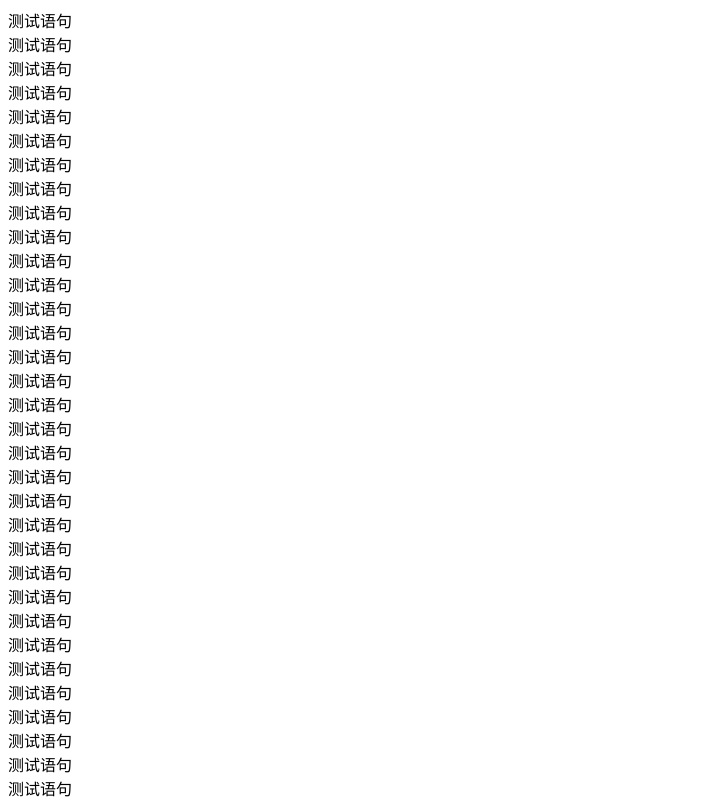
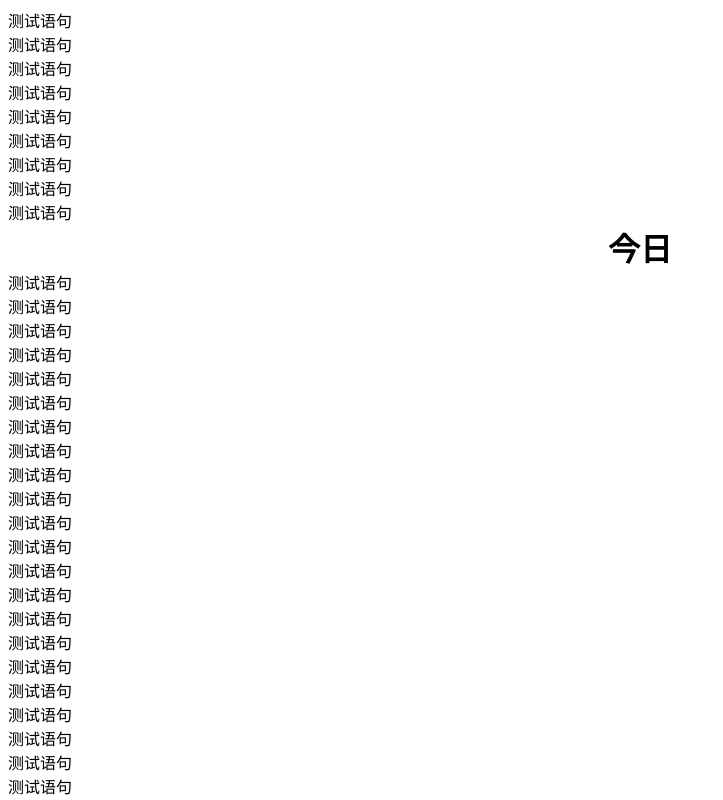
Before and after one commit to tiqio/vue_today, a Vue app in the folder today/: page / in a window 1280 px wide. Shown: the top 800 px of the page, without its empty margins (0-723 px from the left). Built offline with nearby package versions, Linux system fonts and the light colour scheme.

Commit message:
trial_js_stage3

```diff
--- a/today/src/App.vue
+++ b/today/src/App.vue
@@ -1,6 +1,6 @@
 <template>
   <div id="app">
-    <today></today>
+    <today>明日</today>
   </div>
 </template>
 
--- a/today/src/components/today.vue
+++ b/today/src/components/today.vue
@@ -1,10 +1,50 @@
 <template>
-  <div style="{overflow: scroll}">
+  <div>
     <div class='naviBar' :style="{height: naviBarHeight+'px'}" v-if='show_barline'>
       <div class='statusBar' :style="{height: statusBarHeight+'px'}"></div>
-      <div class='today' :style="{top: statusBarHeight+'px', height: naviBarHeight - statusBarHeight+'px'}">今日</div>
+      <div class='today' :style="{top: statusBarHeight+'px', height: naviBarHeight - statusBarHeight+'px',
+                                  opacity: naviBarOpacity}"><slot></slot></div>
       <div class='line'></div>
     </div>
+    <div>测试语句</div>
+    <div>测试语句</div>
+    <div>测试语句</div>
+    <div>测试语句</div>
+    <div>测试语句</div>
+    <div>测试语句</div>
+    <div>测试语句</div>
+    <div>测试语句</div>
+    <div>测试语句</div>
+    <div class='wrong'>今日</div>
+    <div>测试语句</div>
+    <div>测试语句</div>
+    <div>测试语句</div>
+    <div>测试语句</div>
+    <div>测试语句</div>
+    <div>测试语句</div>
+    <div>测试语句</div>
+    <div>测试语句</div>
+    <div>测试语句</div>
+    <div>测试语句</div>
+    <div>测试语句</div>
+    <div>测试语句</div>
+    <div>测试语句</div>
+    <div>测试语句</div>
+    <div>测试语句</div>
+    <div>测试语句</div>
+    <div>测试语句</div>
+    <div>测试语句</div>
+    <div>测试语句</div>
+    <div>测试语句</div>
+    <div>测试语句</div>
+    <div>测试语句</div>
+    <div>测试语句</div>
+    <div>测试语句</div>
+    <div>测试语句</div>
+    <div>测试语句</div>
+    <div>测试语句</div>
+    <div>测试语句</div>
+    <div>测试语句</div>
     <div>测试语句</div>
     <div>测试语句</div>
     <div>测试语句</div>
@@ -104,7 +144,7 @@ export default {
   }
   .statusBar{
     width: 100%;
-    opacity: naviBarOpacity;
+    /* opacity: naviBarOpacity; 注意css与数据箱不相互连通*/
   }
   .today{
     width: 100vw;
@@ -121,4 +161,10 @@ export default {
     position: absolute;
     bottom: 0;
   }
+  .wrong{
+    display: flex;
+    justify-content: center;
+    font-size: 32px;
+    font-weight: bold;
+  }
 </style>
```
